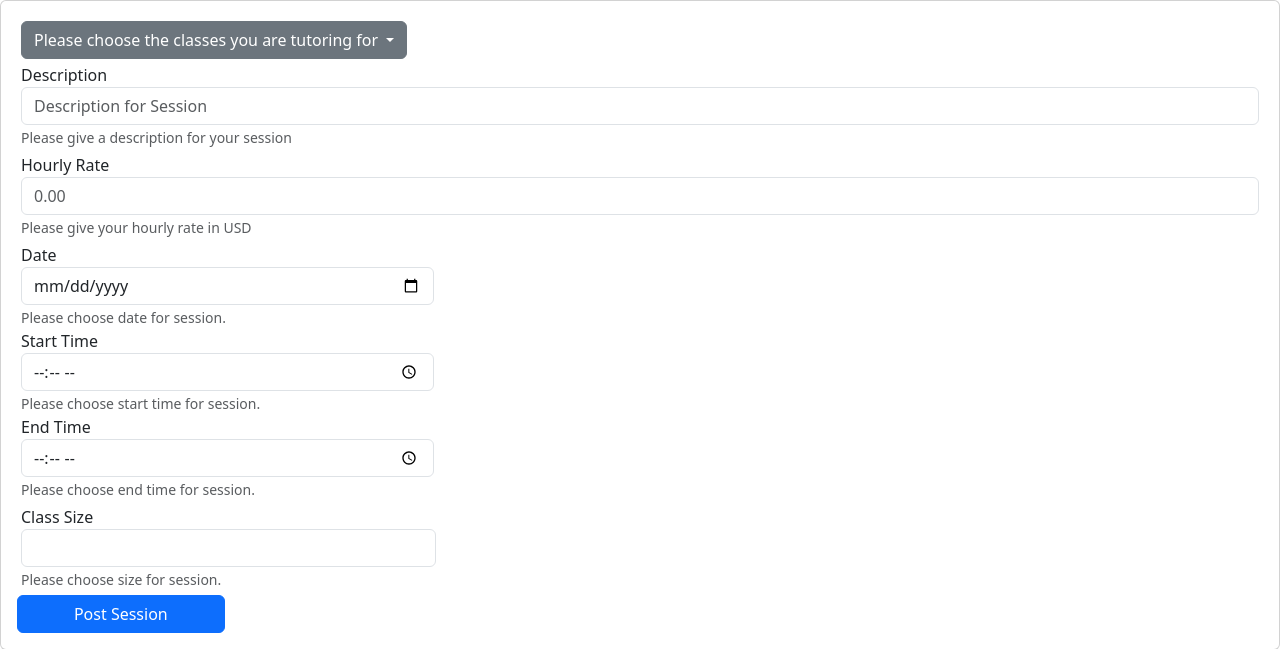
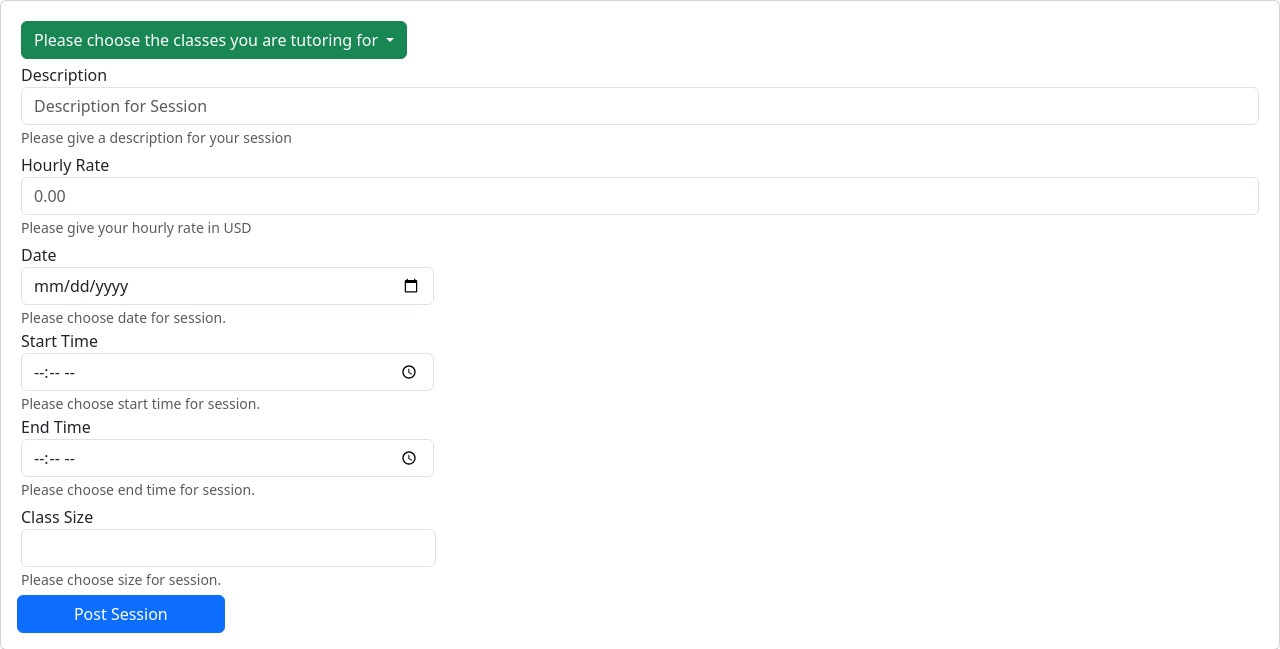
Before and after one commit to ARKarma/TutorMeA08, a Django app: template myapp/templates/post_session.html in a window 1280 px wide. Shown: the part 90-739 px from the top of the page. Run offline with Django 4.2, Linux system fonts and the light colour scheme; the template is opened without the code that fills it, so the values that code supplies are empty; some libraries are stand-ins or nearby versions.

Commit message:
Update post_session.html

```diff
--- a/myapp/templates/post_session.html
+++ b/myapp/templates/post_session.html
@@ -11,7 +11,7 @@
             <!-- Start Course Selection -->
             <div class="form-group m-1">
                 <div class="dropdown">
-                    <button class="btn btn-secondary dropdown-toggle" type="button" id="dropdownMenuButton" data-bs-toggle="dropdown" aria-haspopup="true" aria-expanded="true">
+                    <button class="btn btn-success dropdown-toggle" type="button" id="dropdownMenuButton" data-bs-toggle="dropdown" aria-haspopup="true" aria-expanded="true">
                     Please choose the classes you are tutoring for
                     </button>
                     <ul class="dropdown-menu" aria-labelledby="dropdownMenuButton" aria-required="true">
```
